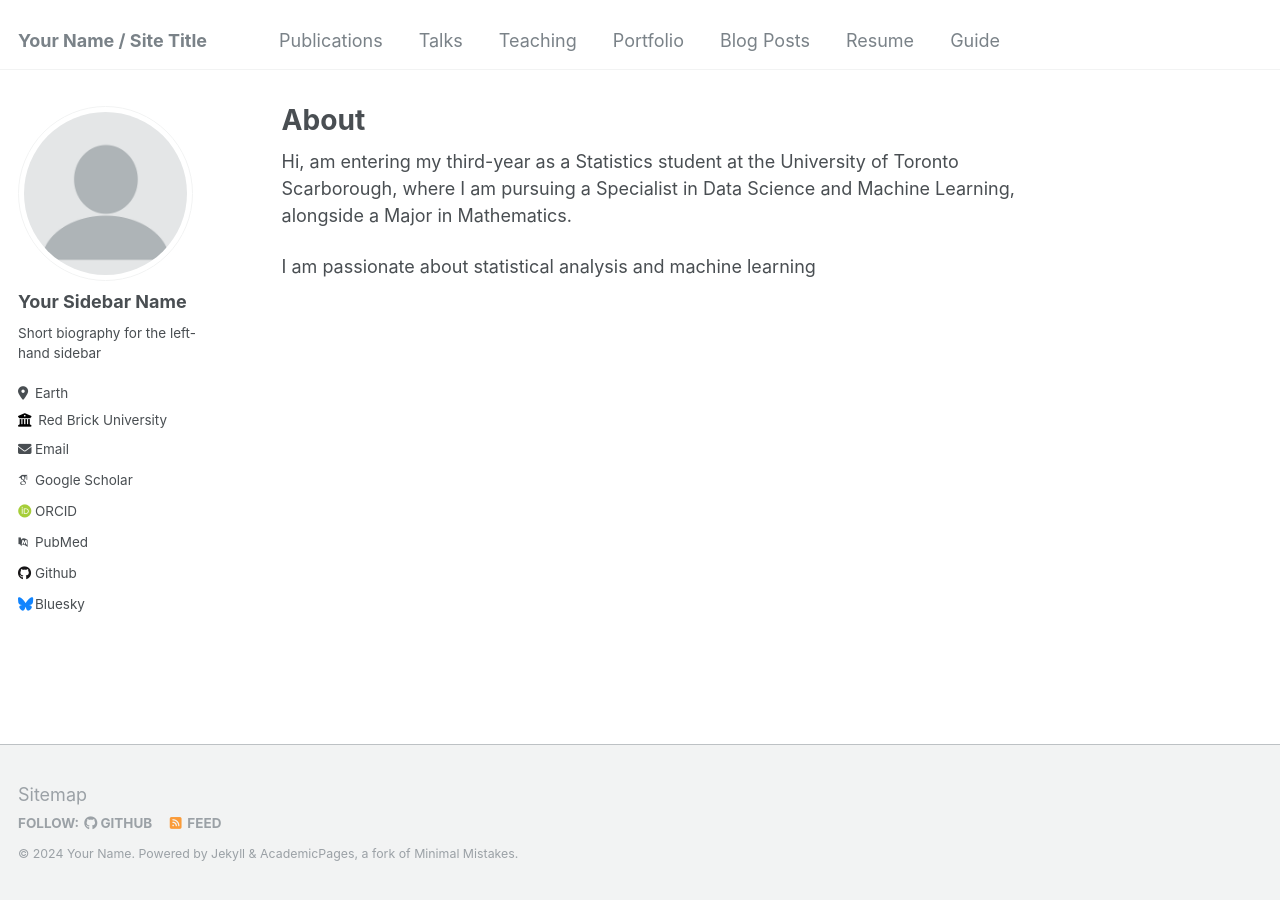
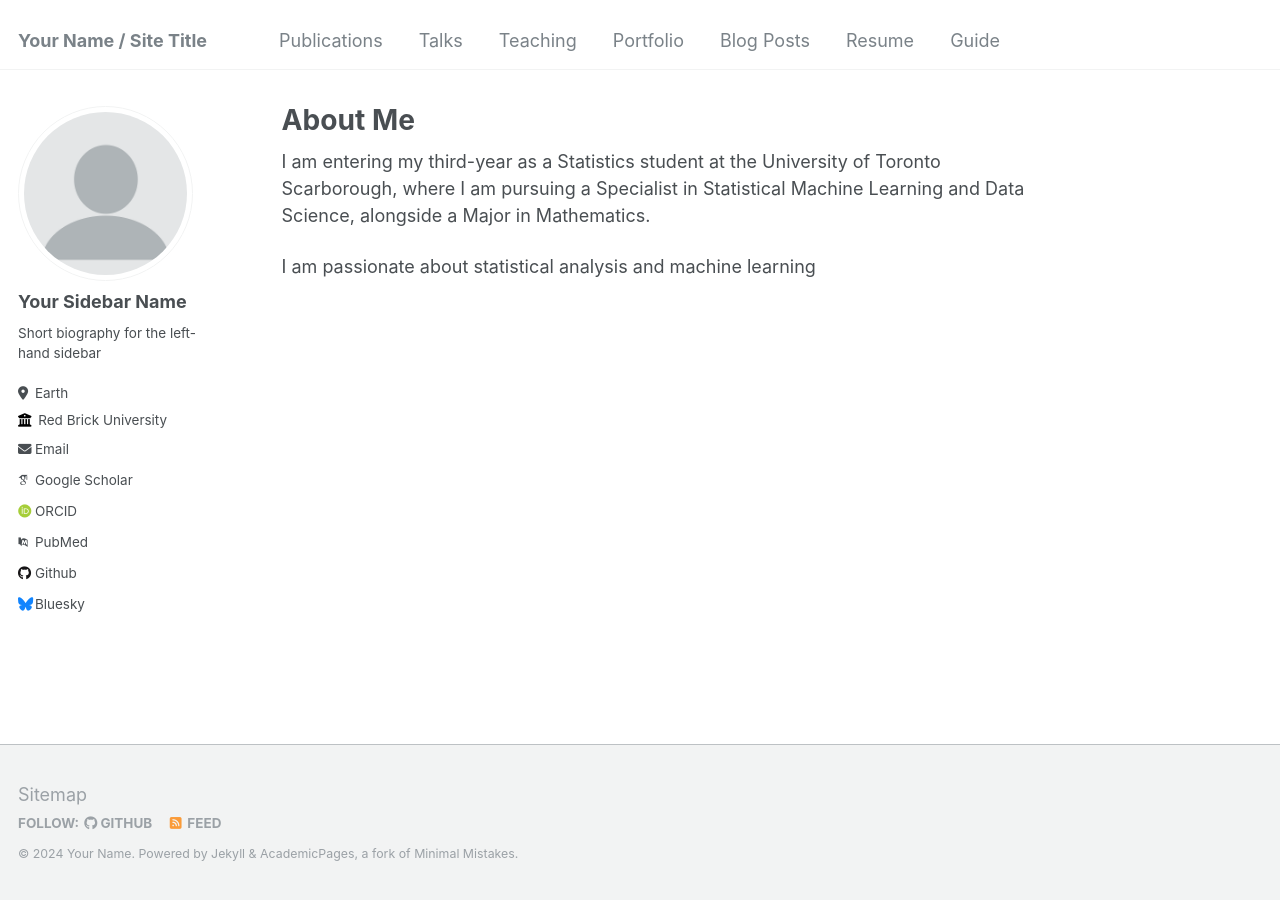
Before and after one commit to Shak789/Shak789.github.io, a Jekyll site: the page built from _pages/about.md, in a window 1280 px wide. Built offline with Jekyll 4.4.1, drawn with Linux system fonts in a browser that asks for light colours; some web fonts are replaced.

Commit message:
Update about.md

```diff
--- a/_pages/about.md
+++ b/_pages/about.md
@@ -1,12 +1,12 @@
 ---
 permalink: /
-title: "About"
+title: "About Me"
 author_profile: true
 redirect_from:
   - /about/
   - /about.html
 ---
 
-Hi, am entering my third-year as a Statistics student at the University of Toronto Scarborough, where I am pursuing a Specialist in Data Science and Machine Learning, alongside a Major in Mathematics.
+I am entering my third-year as a Statistics student at the University of Toronto Scarborough, where I am pursuing a Specialist in Statistical Machine Learning and Data Science, alongside a Major in Mathematics.
 
 I am passionate about statistical analysis and machine learning
```
